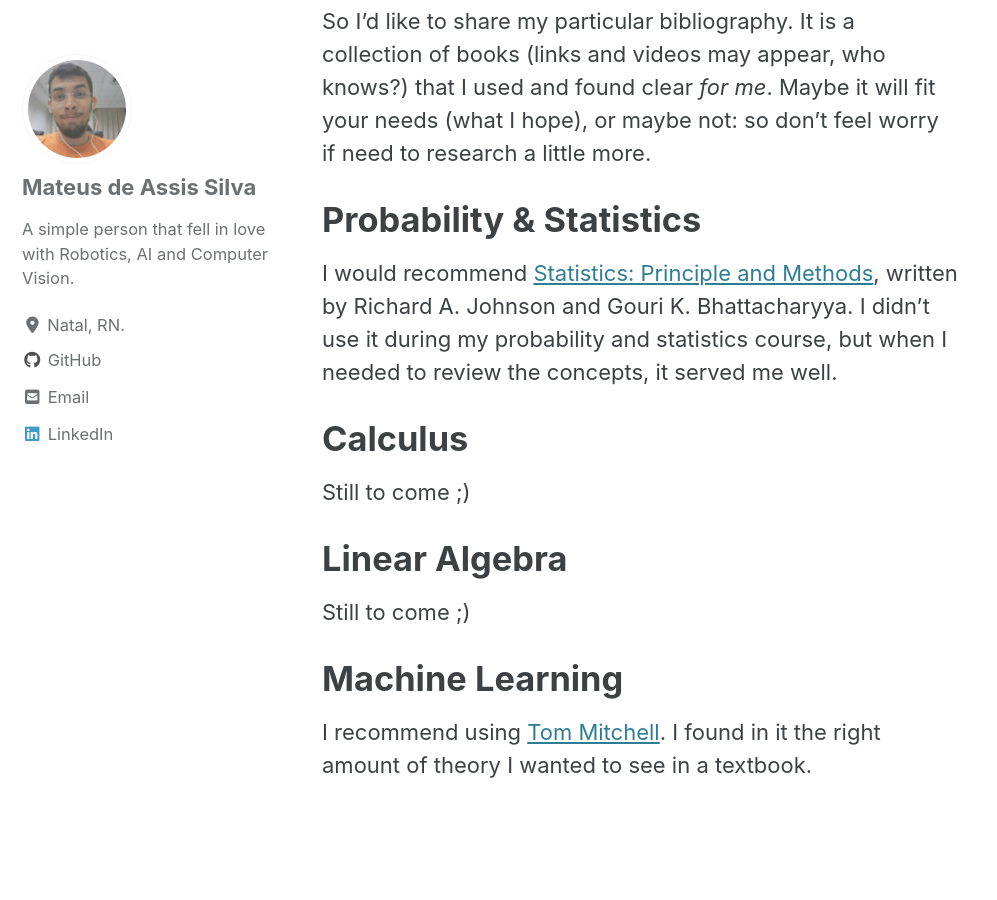
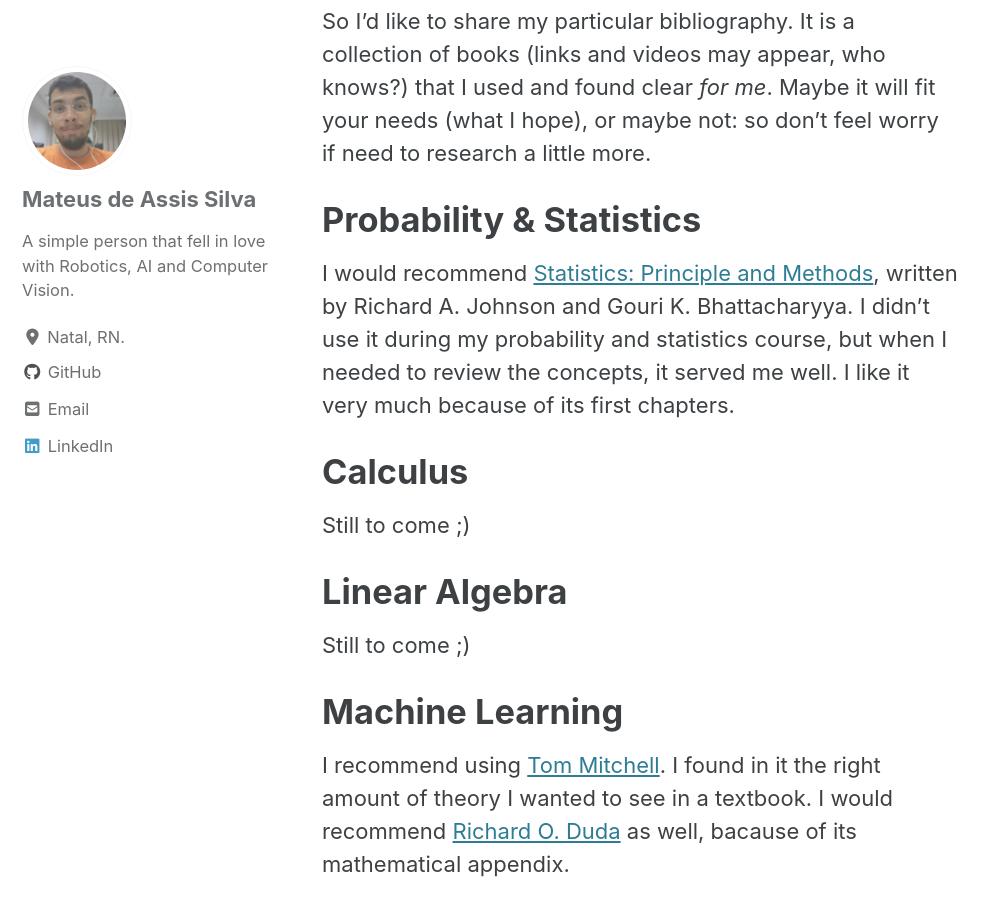
Before and after one commit to mtxslv/mtxslv.github.io, a Jekyll site: the page built from _pages/personal_bibliography.md, in a window 1280 px wide and 900 px high, scrolled down 1115 px. Shown: the whole window, without its empty margins (0-997 px from the left). Built offline with Jekyll 4.4.1, drawn with Linux system fonts in a browser that asks for light colours; cached includes are drawn as plain includes; nearby versions of some CDN libraries.

Commit message:
machine learning and probability comments added

```diff
--- a/_pages/personal_bibliography.md
+++ b/_pages/personal_bibliography.md
@@ -13,7 +13,7 @@
 
 # Probability & Statistics
 
- I would recommend [Statistics: Principle and Methods](https://books.google.com.br/books/about/Statistics.html?id=6MkfAQAAIAAJ&redir_esc=y), written by Richard A. Johnson and Gouri K. Bhattacharyya. I didn't use it during my probability and statistics course, but when I needed to review the concepts, it served me well.
+ I would recommend [Statistics: Principle and Methods](https://books.google.com.br/books/about/Statistics.html?id=6MkfAQAAIAAJ&redir_esc=y), written by Richard A. Johnson and Gouri K. Bhattacharyya. I didn't use it during my probability and statistics course, but when I needed to review the concepts, it served me well. I like it very much because of its first chapters.
 
 # Calculus
 
@@ -25,4 +25,4 @@
 
 # Machine Learning
 
-I recommend using [Tom Mitchell](https://books.google.com.br/books/about/Machine_Learning.html?id=EoYBngEACAAJ&redir_esc=y). I found in it the right amount of theory I wanted to see in a textbook.
+I recommend using [Tom Mitchell](https://books.google.com.br/books/about/Machine_Learning.html?id=EoYBngEACAAJ&redir_esc=y). I found in it the right amount of theory I wanted to see in a textbook. I would recommend [Richard O. Duda](https://books.google.com.br/books/about/Pattern_Classification.html?id=Br33IRC3PkQC&redir_esc=y) as well, bacause of its mathematical appendix.
```
